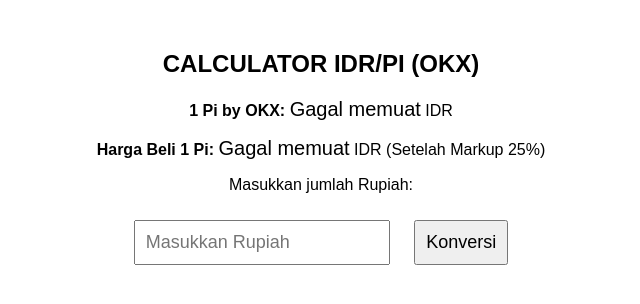
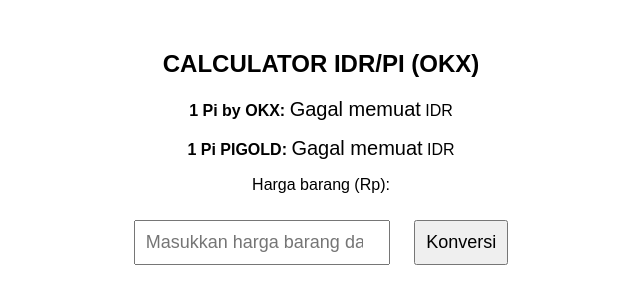
Before and after one commit to PIGOLD-YK/PIGOLD-TRANSACTION, a plain HTML site: page index.html in a window 1280 px wide. Shown: the whole page, without its empty margins (319-959 px from the left). Drawn offline with Linux system fonts and the light colour scheme; no server answers.

Commit message:
Update index.html

```diff
--- a/index.html
+++ b/index.html
@@ -25,10 +25,10 @@
     <h2>CALCULATOR IDR/PI (OKX)</h2>
 
     <p><strong>1 Pi by OKX:</strong> <span id="hargaPi">Memuat...</span> IDR</p>
-    <p><strong>Harga Beli 1 Pi:</strong> <span id="hargaPiMarkup">Memuat...</span> IDR (Setelah Markup 25%)</p>
+    <p><strong>1 Pi PIGOLD:</strong> <span id="hargaPiMarkup">Memuat...</span> IDR </p>
 
-    <p>Masukkan jumlah Rupiah:</p>
-    <input type="number" id="rupiah" placeholder="Masukkan Rupiah">
+    <p>Harga barang (Rp):</p>
+    <input type="number" id="rupiah" placeholder="Masukkan harga barang dalam rupiah">
     <button id="convertBtn">Konversi</button>
 
     <p id="result"></p>
@@ -50,7 +50,7 @@
             }
 
             const piToIdr = piPrice * usdToIdr;
-            const piMarkup = piToIdr * 0.75; // Harga setelah dikurangi 25%
+            const piMarkup = piToIdr * 0.8; // Harga setelah dikurangi 20%
 
             document.getElementById("hargaPi").innerText = piToIdr.toLocaleString("id-ID");
             document.getElementById("hargaPiMarkup").innerText = piMarkup.toLocaleString("id-ID");
@@ -114,7 +114,7 @@
             }
 
             const piToIdr = piPrice * usdToIdr;
-            const piMarkup = piToIdr * 0.75; // Harga setelah dikurangi 25%
+            const piMarkup = piToIdr * 0.8; // Harga setelah dikurangi 20%
             const piAmount = rupiah / piMarkup;
 
             document.getElementById("result").innerText = `≈ ${piAmount.toFixed(4)} koin Pi`;
```
